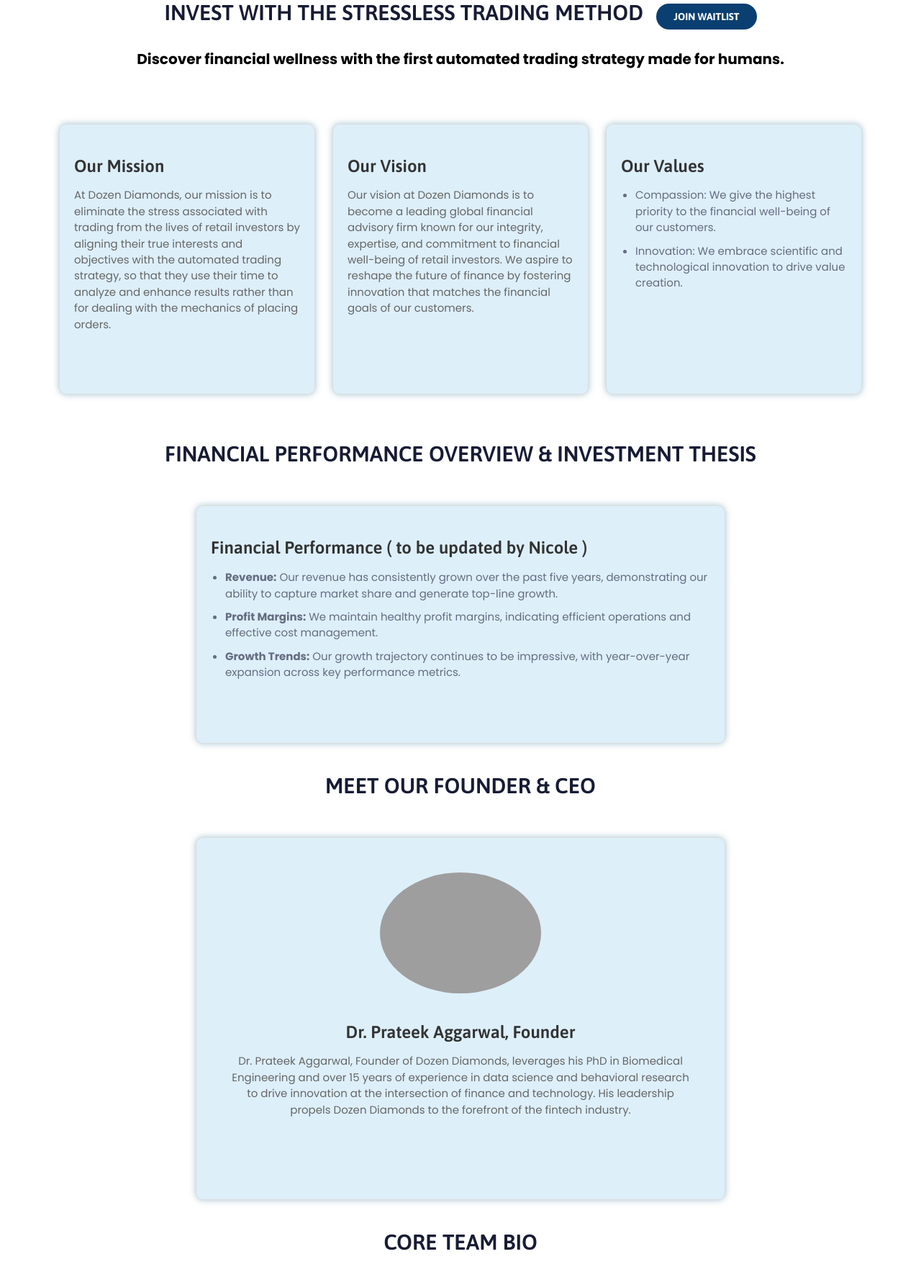
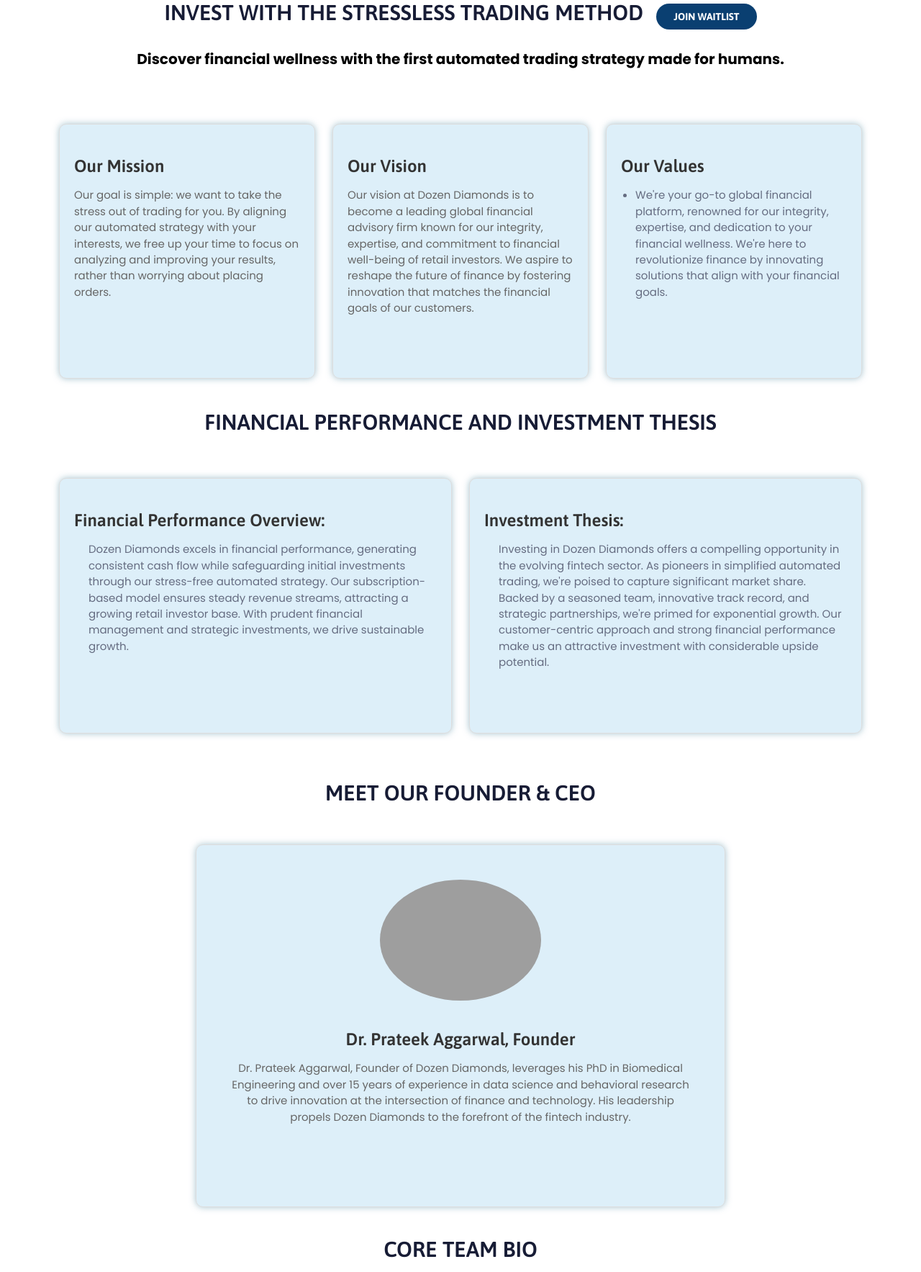
Before and after one commit to aquibdarain/DDScope, a CodeIgniter app: page /DozenDiamond/index.php/home/investor in a window 1280 px wide. Shown: the part 153-1920 px from the top of the page at 72% size. Run offline with CodeIgniter, Linux system fonts and the light colour scheme; some libraries are stand-ins or nearby versions; grey boxes are pictures that could not be loaded.

Commit message:
investor page updated

```diff
--- a/application/views/investor.php
+++ b/application/views/investor.php
@@ -27,7 +27,7 @@
         <div class="col-md-4 mb-4">
             <div class="d-block cardbox">
                 <h3>Our Mission</h3>
-                    <p>At Dozen Diamonds, our mission is to eliminate the stress associated with trading from the lives of retail investors by aligning their true interests and objectives with the automated trading strategy, so that they use their time to analyze and enhance results rather than for dealing with the mechanics of placing orders.</p>
+                <p>Our goal is simple: we want to take the stress out of trading for you. By aligning our automated strategy with your interests, we free up your time to focus on analyzing and improving your results, rather than worrying about placing orders.</p>
             </div>
         </div>
         <div class="col-md-4 mb-4">
@@ -40,8 +40,7 @@
             <div class="d-block cardbox">
                 <h3>Our Values</h3>
                 <ul>
-                        <li>Compassion: We give the highest priority to the financial well-being of our customers.</li>
-                        <li>Innovation: We embrace scientific and technological innovation to drive value creation.</li>
+                    <li> We're your go-to global financial platform, renowned for our integrity, expertise, and dedication to your financial wellness. We're here to revolutionize finance by innovating solutions that align with your financial goals.</li>
                 </ul>
             </div>
         </div>
@@ -50,27 +49,25 @@
 
 
 <!-- Financial Performance and Investment Thesis Section -->
-    <div class="container mt-4">
-        <br>
-        <h2 class="text-center animated fadeIn">Financial Performance Overview & Investment Thesis</h2>
+<div class="container mt-5">
+    <!-- <br> -->
+    <h2 class="text-center animated fadeIn">Financial Performance and Investment Thesis</h2>
     <div class="row justify-content-center">
-            <div class="col-md-8">
+        <div class="col-md-6 mb-4">
             <div class="d-block cardbox">
-                    <h3>Financial Performance ( to be updated by Nicole )</h3>
+                <h3 class="text-start">Financial Performance Overview:</h3>
                 <ul>
-                        <li><strong>Revenue:</strong> Our revenue has consistently grown over the past five years, demonstrating our ability to capture market share and generate top-line growth.</li>
-                        <li><strong>Profit Margins:</strong> We maintain healthy profit margins, indicating efficient operations and effective cost management.</li>
-                        <li><strong>Growth Trends:</strong> Our growth trajectory continues to be impressive, with year-over-year expansion across key performance metrics.</li>
+                    Dozen Diamonds excels in financial performance, generating consistent cash flow while safeguarding initial investments through our stress-free automated strategy. Our subscription-based model ensures steady revenue streams, attracting a growing retail investor base. With prudent financial management and strategic investments, we drive sustainable growth.
                 </ul>
             </div>
-                <!-- <div class="d-block cardbox">
-                    <h3>Investment Thesis</h3>
-                    <p>Our investment thesis is centered around:</p>
+        </div>
+        <div class="col-md-6 mb-4">
+            <div class="d-block cardbox">
+                <h3 class="text-start">Investment Thesis:</h3>
                 <ul>
-                        <li><strong>Market Opportunity:</strong> We operate in a rapidly growing market with substantial opportunities for expansion and value creation.</li>
-                        <li><strong>Competitive Landscape:</strong> Despite competition, we differentiate ourselves through our innovative products/services, strong brand reputation, and customer-centric approach.</li>
+                    Investing in Dozen Diamonds offers a compelling opportunity in the evolving fintech sector. As pioneers in simplified automated trading, we're poised to capture significant market share. Backed by a seasoned team, innovative track record, and strategic partnerships, we're primed for exponential growth. Our customer-centric approach and strong financial performance make us an attractive investment with considerable upside potential.
                 </ul>
-                </div> -->
+            </div>
         </div>
     </div>
 </div>
@@ -126,24 +123,26 @@
 <!-- Strategic Initiatives and Risks Mitigation Section -->
 <div class="container mt-5">
     <!-- <br> -->
-        <h2 class="text-center animated fadeIn">Strategic Initiatives and Risks Mitigation ( to be updated by Nicole )</h2>
+    <h2 class="text-center animated fadeIn">Strategic Initiatives and Risks Mitigation</h2>
     <div class="row justify-content-center">
         <div class="col-md-6 mb-4">
             <div class="d-block cardbox">
-                    <h3 class="text-start">Strategic Initiatives</h3>
+                <h3 class="text-start">Strategic Initiatives:</h3>
                 <ul>
-                        <li><strong>Expansion Plans:</strong> We are actively exploring opportunities to expand into new markets and geographies to broaden our customer base and increase revenue streams.</li>
-                        <li><strong>Partnerships:</strong> We are forging strategic partnerships with industry leaders to leverage synergies, access new markets, and accelerate innovation.</li>
-                        <li><strong>Product Launches:</strong> We have an ambitious product roadmap, with several new product launches planned in the coming quarters to address emerging market trends and meet evolving customer needs.</li>
+                    <li><strong>Geographic Expansion:</strong> Penetrate emerging markets like Southeast Asia and Latin America to tap into new customer segments and increase market share.</li>
+                    <li><strong>Advanced Platform Features:</strong>Develop AI-driven features such as predictive analytics and personalized investment recommendations to enhance user experience and drive engagement.</li>
+                    <li><strong>Smart Alliances:</strong> Form partnerships with leading brokerage firms and financial institutions to offer exclusive access to premium services and expand our customer base.</li>
+                    <li><strong>Targeted Marketing Campaigns:</strong> Launch targeted marketing campaigns leveraging data analytics and social media platforms to reach and acquire high-value customers with precision and efficiency.</li>
                 </ul>
             </div>
         </div>
         <div class="col-md-6 mb-4">
             <div class="d-block cardbox">
-                    <h3 class="text-start">Risks Mitigation</h3>
+                <h3 class="text-start">Risks Mitigation:</h3>
                 <ul>
-                        <li><strong>Market Risk:</strong> We closely monitor market dynamics and conduct thorough market research to anticipate changes and adapt our strategies accordingly.</li>
-                        <li><strong>Regulatory Risk:</strong> We maintain compliance with all relevant regulations and stay informed about regulatory developments to ensure our operations remain compliant.</li>
+                    <li><strong>Rigorous Compliance Measures:</strong> Implement strict regulatory compliance protocols to ensure adherence to legal requirements, reducing the risk of legal and financial penalties.</li>
+                    <li><strong>Diversified Revenue Streams:</strong> Explore additional monetization avenues beyond subscription fees, reducing dependence on a single income source and enhancing financial resilience.</li>
+                    <li><strong>Continuous Monitoring and Analysis:</strong> Utilize advanced analytics to assess market conditions, identify emerging risks, and adjust trading strategies proactively, minimizing potential losses.</li>
                 </ul>
             </div>
         </div>
@@ -261,8 +260,21 @@
         <div class="col-md-6 mb-4">
             <div class="d-block cardbox">
                 <ul>
-                        <li>Pre Seed Investment Round: $2m, SAFE Note, 20 percent discount for Accredited Investors</li>
-                        <li>Traction: Functioning MVP, Integrated International Team of 20, US Based, Founded 2023, Forecasted Monthly Active Users 100k (EOY 2024), Trading Returns of >20%, 5 Years of Real Money Testing and Market Simulations proving concept, Validated Market</li>
+                    <h3 class="text-start">Pre Seed Investment Round:</h3>
+                    <!-- <strong>Pre Seed Investment Round:</strong><br><br> -->
+                    <li>$2m</li>
+                    <li>SAFE Note</li>
+                    <li>20 percent discount for Accredited Investors</li>
+
+                    <h3 class="text-start">Traction:</h3>
+                    <li>Functioning MVP</li>
+                    <li>Integrated International Team of 20</li>
+                    <li>US Based</li>
+                    <li>Founded 2023</li>
+                    <li>Forecasted Monthly Active Users 100k (EOY 2024)</li>
+                    <li>rading Returns of >20%</li>
+                    <li>5 Years of Real Money Testing and Market Simulations proving concept</li>
+                    <li>Validated Market</li>
                 </ul>
             </div>
         </div>
@@ -271,7 +283,7 @@
 
 <div class="container mt-5">
     <!-- <br> -->
-        <h2 class="text-center animated fadeIn">Investment Opportunities and Upcoming Events Calendar (to be updated by Nicole) </h2>
+    <h2 class="text-center animated fadeIn">Investment Opportunities and Upcoming Events Calendar (I'M working on it right now) </h2>
     <div class="row justify-content-center">
         <!-- Investment Opportunities -->
         <div class="col-md-6 mb-4">
@@ -298,28 +310,39 @@
 <div class="container mt-4">
     <div class="row justify-content-center">
         <div class="col-md-6 mb-4">
-                <h2 class="text-center">Why Invest</h2>
+            <h2 class="text-center">Why Invest ?:</h2>
             <div class="cardbox">
                 <!-- <h2 class="text-center">Why Invest</h2> -->
-                    <p>Investing in our company offers several compelling reasons:</p>
-                    <ul>
-                        <li>Proven track record of growth and profitability.</li>
-                        <li>Strong leadership team with extensive industry experience.</li>
-                        <li>Commitment to innovation and staying ahead of market trends.</li>
-                        <li>Transparent communication and investor-friendly policies.</li>
+                <ul class="mt-4">
+                    <li><strong>Disruptive Technology:</strong> Dozen Diamonds is revolutionizing retail trading with its stress-free automated trading platform, offering investors access to innovative technology that simplifies trading and enhances profitability.</li>
+                    <li><strong>Market Leadership:</strong>As pioneers in simplifying automated trading for retail investors, Dozen Diamonds is well-positioned to establish market leadership and capture a significant share of the growing retail trading space.</li>
+                    <li><strong>Scalability and Flexibility:</strong>With scalable technology infrastructure and a flexible business model, Dozen Diamonds has the agility to adapt to evolving market trends and capitalize on new opportunities, ensuring long-term growth and sustainability.</li>
+                    <li><strong>Customer-Centric Approach:</strong> Dozen Diamonds prioritizes customer satisfaction and loyalty, offering personalized services, responsive customer support, and user-friendly interfaces that foster trust and confidence among investors.</li>
+                    <li><strong>Visionary Management:</strong> Led by a visionary management team with a wealth of experience in fintech and investment sectors, Dozen Diamonds is guided by a clear vision and strategic roadmap for success, instilling investor confidence and driving shareholder value.</li>
                 </ul>
             </div>
         </div>
         <div class="col-md-6 mb-4">
-                <h2 class="text-center">Investor FAQ</h2>
+            <h2 class="text-center">Investor FAQ :</h2>
             <div class="cardbox">
                 <!-- <h2 class="text-center">Investor FAQ</h2> -->
-                    <ul>
-                        <li><strong>What is the company's stock symbol?</strong> - Our stock symbol is XYZ.</li>
-                        <li><strong>How can I invest in your company?</strong> - You can purchase shares through a licensed brokerage firm.</li>
-                        <li><strong>What is your dividend policy?</strong> - Our dividend policy is to distribute dividends quarterly.</li>
-                        <li><strong>Who are your auditors?</strong> - Our auditors are ABC Auditing Firm.</li>
-                        <li><strong>How can I contact investor relations?</strong> - You can reach our investor relations team at contact@dozendiamonds.com</li>
+                <ul class="mt-4">
+                    <li><strong>What is Dozen Diamonds, and what does it offer?</strong></li>
+                    <p>Dozen Diamonds is a fintech startup offering a stress-free automated trading platform for retail investors. Our platform utilizes the Stressless Trading Method to simplify trading and protect investors' initial investments while generating consistent returns.</p>
+
+                    <li><strong>How does Dozen Diamonds differentiate itself from competitors in the automated trading space?
+                        </strong></li>
+                    <p>Dozen Diamonds sets itself apart by offering a prediction-less trading strategy, user-friendly design, and a customer-centric approach. Our platform eliminates the complexity and stress associated with traditional trading platforms, making trading accessible to all.</p>
+
+                    <li><strong>What is the market opportunity for Dozen Diamonds, and how does it plan to capture market share?
+                        </strong></li>
+                    <p>The market opportunity for Dozen Diamonds is significant, with a growing number of retail investors seeking accessible trading solutions. We plan to capture market share through strategic partnerships, targeted marketing, and continuous product innovation.</p>
+
+                    <li><strong>Who are the key members of the Dozen Diamonds management team, and what relevant experience do they bring?</strong></li>
+                    <p>The key members of the Dozen Diamonds management team include Dr. Prateek Aggarwal and Dr. Chenhui Liu, who bring extensive experience in data science, finance, and technology innovation. Additionally, our team comprises seasoned professionals with diverse expertise.</p>
+
+                    <li><strong>What is the current financial performance of Dozen Diamonds, and what are its projected growth prospects?</strong></li>
+                    <p>Dozen Diamonds has achieved strong financial performance with consistent revenue growth and healthy profit margins. With a subscription-based revenue model and scalable technology infrastructure, we are well-positioned for sustainable growth and expansion into new markets.</p>
                 </ul>
             </div>
         </div>
```
Lines whose indentation alone changed are shown as unchanged.
